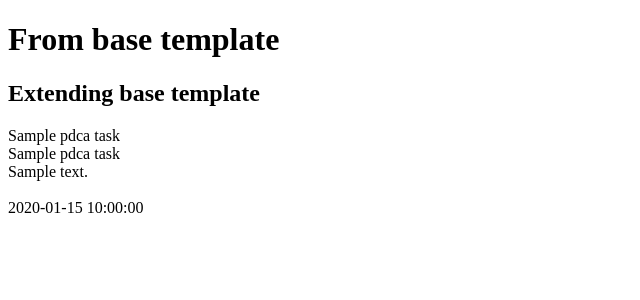
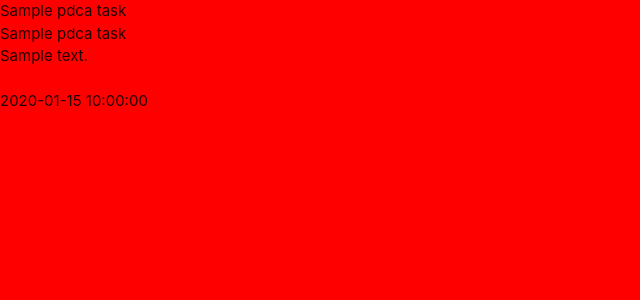
Before and after one commit to Axel713/lean-to-go, a Flask app: page / in a window 1280 px wide. Shown: the top 300 px of the page, without its empty margins (0-640 px from the left). Run offline with Flask 2, Linux system fonts and the light colour scheme; a database or web service that is not in the repository returns one stand-in record (values such as "Sample title"); some libraries are stand-ins or nearby versions.

Commit message:
Adds Materialize framework and static files.

```diff
--- /dev/null
+++ b/static/css/style.css
@@ -0,0 +1,3 @@
+body {
+    background-color: red;
+}
--- a/templates/base.html
+++ b/templates/base.html
@@ -5,11 +5,24 @@
     <meta name="viewport"
           content="width=device-width, user-scalable=no, initial-scale=1.0, maximum-scale=1.0, minimum-scale=1.0">
     <meta http-equiv="X-UA-Compatible" content="ie=edge">
+    <link rel="stylesheet" href="https://cdnjs.cloudflare.com/ajax/libs/font-awesome/5.15.2/css/all.min.css"
+          integrity="sha512-HK5fgLBL+xu6dm/Ii3z4xhlSUyZgTT9tuc/hSrtw6uzJOvgRr2a9jyxxT1ely+B+xFAmJKVSTbpM/CuL7qxO8w==" crossorigin="anonymous" type="text/css"/>
+    <link rel="stylesheet" href="https://cdnjs.cloudflare.com/ajax/libs/materialize/1.0.0/css/materialize.min.css" type="text/css">
+    <link rel="stylesheet" href="{{ url_for('static', filename='css/style.css') }}" type="text/css">
+    {% block styles %}
+    {% endblock %}
     <title>PDCA</title>
 </head>
 <body>
-    <h1>From base template</h1>
+
     {% block content %}
+    {% endblock %}
+
+    <script src="https://code.jquery.com/jquery-3.6.0.min.js"
+            integrity="sha256-/xUj+3OJU5yExlq6GSYGSHk7tPXikynS7ogEvDej/m4=" crossorigin="anonymous"></script>
+    <script src="https://cdnjs.cloudflare.com/ajax/libs/materialize/1.0.0/js/materialize.min.js"></script>
+    <script src="{{ url_for('static', filename='js/script.js') }}"></script>
+    {% block scripts %}
     {% endblock %}
 </body>
 </html>
--- a/templates/tasks.html
+++ b/templates/tasks.html
@@ -1,7 +1,5 @@
 {% extends "base.html" %}
 {% block content %}
-
-    <h2>Extending base template</h2>
 
     {% for task in tasks %}
         {{ task.task_name }}<br>
```
Also changed, not shown: static/js/script.js (added).
